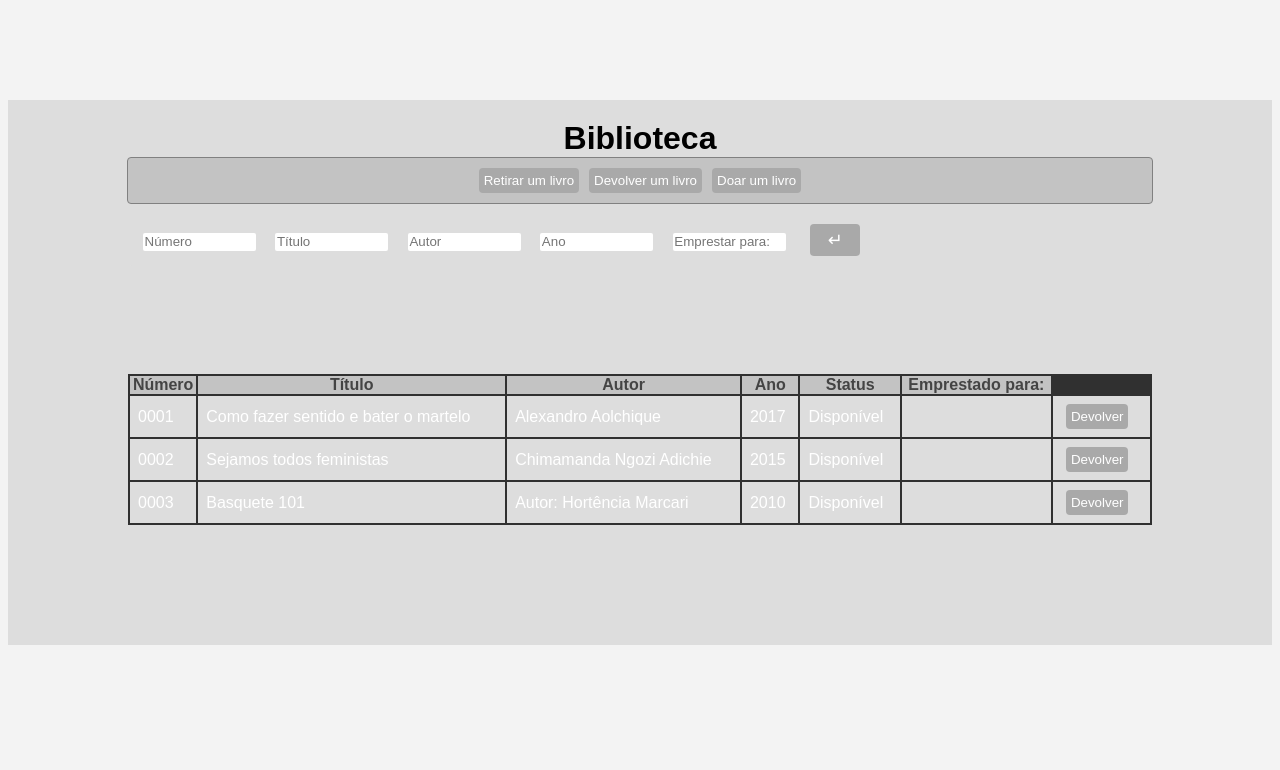
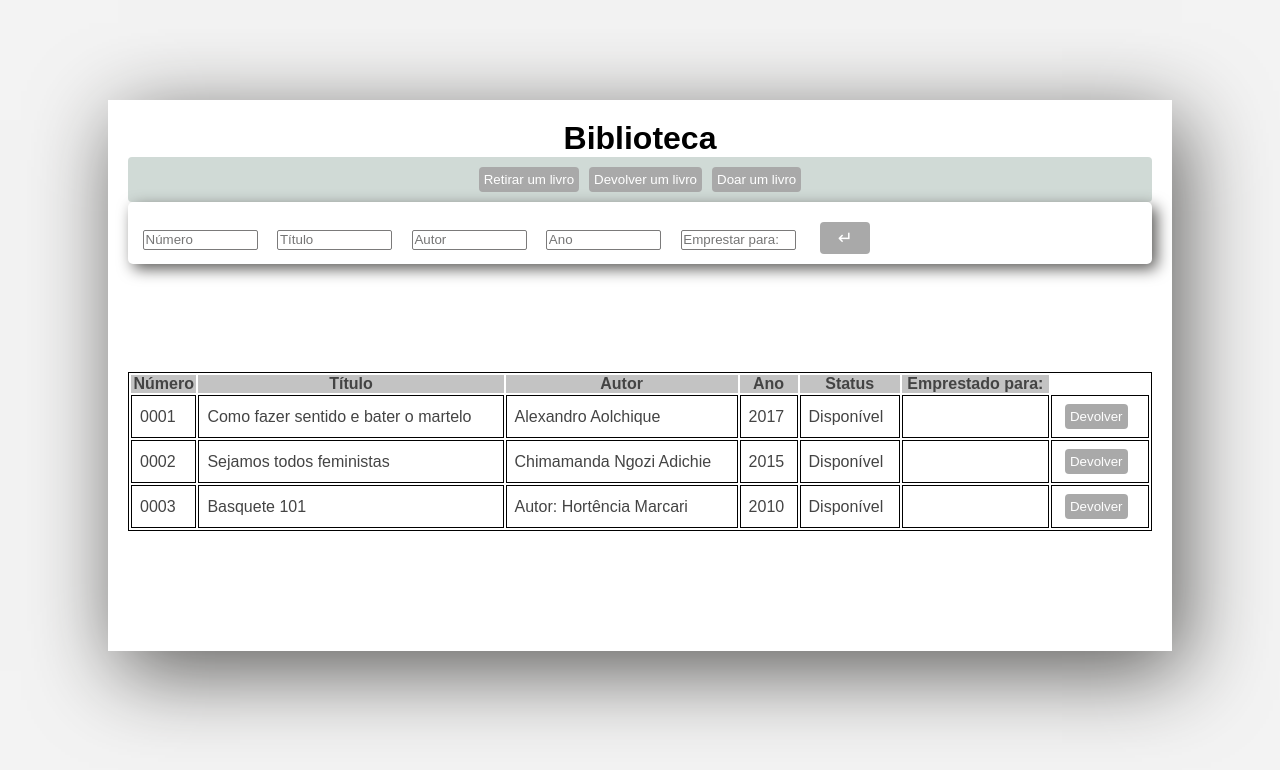
Before and after one commit to alvigabriel/Meus-Projetos, a plain HTML site: page Biblioteca/Bindex.html in a window 1280 px wide. Drawn offline with Linux system fonts and the light colour scheme.

Commit message:
atualização css

```diff
--- a/Biblioteca/src/Bstyle.css
+++ b/Biblioteca/src/Bstyle.css
@@ -1,5 +1,5 @@
 :root {
-    --primary-color: rgb(221, 221, 221);
+    --primary-color: rgb(255, 255, 255);
   }
 
 
@@ -30,17 +30,17 @@ body{
    flex-direction: column;
    justify-content: center;
    align-items: center;
-   width: 100%;
+   width: 80%;
    height: auto;
+   box-shadow: 10px 20px 5rem rgb(92, 91, 89);
 
 }
 
 
 .button{
-    border: 0.5px gray solid;
     border-radius: 4px;
     padding: 10px 0;
-    background-color: rgb(195, 195, 195);
+    background-color: rgb(208, 218, 214);
     display: flex;
     align-items: center;
     min-width: 80vw;
@@ -77,6 +77,7 @@ button:hover{
     padding-bottom: 10px;
     width: 80vw;
     border-radius: 5px;
+    box-shadow: 5px 5px 0.9rem rgb(92, 91, 89);
 
 
 }
@@ -88,12 +89,13 @@ button:hover{
     border: 0;
     padding: 1.5px;
     max-width: 110px;
+    border: 1px solid rgb(123, 122, 122);
 
 }
 
 
 .biblio-container {
-    background-color: rgb(48, 48, 48);
+    /* background-color: rgb(48, 48, 48); */
     /* display: flex;
     flex-direction: column;
     justify-content: start;
@@ -105,6 +107,7 @@ button:hover{
     width: 80vw;
     margin: 100px;
     color: rgb(68, 68, 68);
+    border: 1px solid black;
 
 
 }
@@ -113,6 +116,7 @@ button:hover{
     background-color: rgb(195, 195, 195);
     width: 80vw;
     margin: 100px;
+
 
 }
 
@@ -125,10 +129,13 @@ button:hover{
 
 #biblio-body {
     background-color: var(--primary-color);
-    color: white;
+    color: rgb(68, 68, 68);
+
 
 }
 
 #biblio-body tr td{
     padding: 0.5rem;
+    border: 0.1px solid black
+
 }
```
